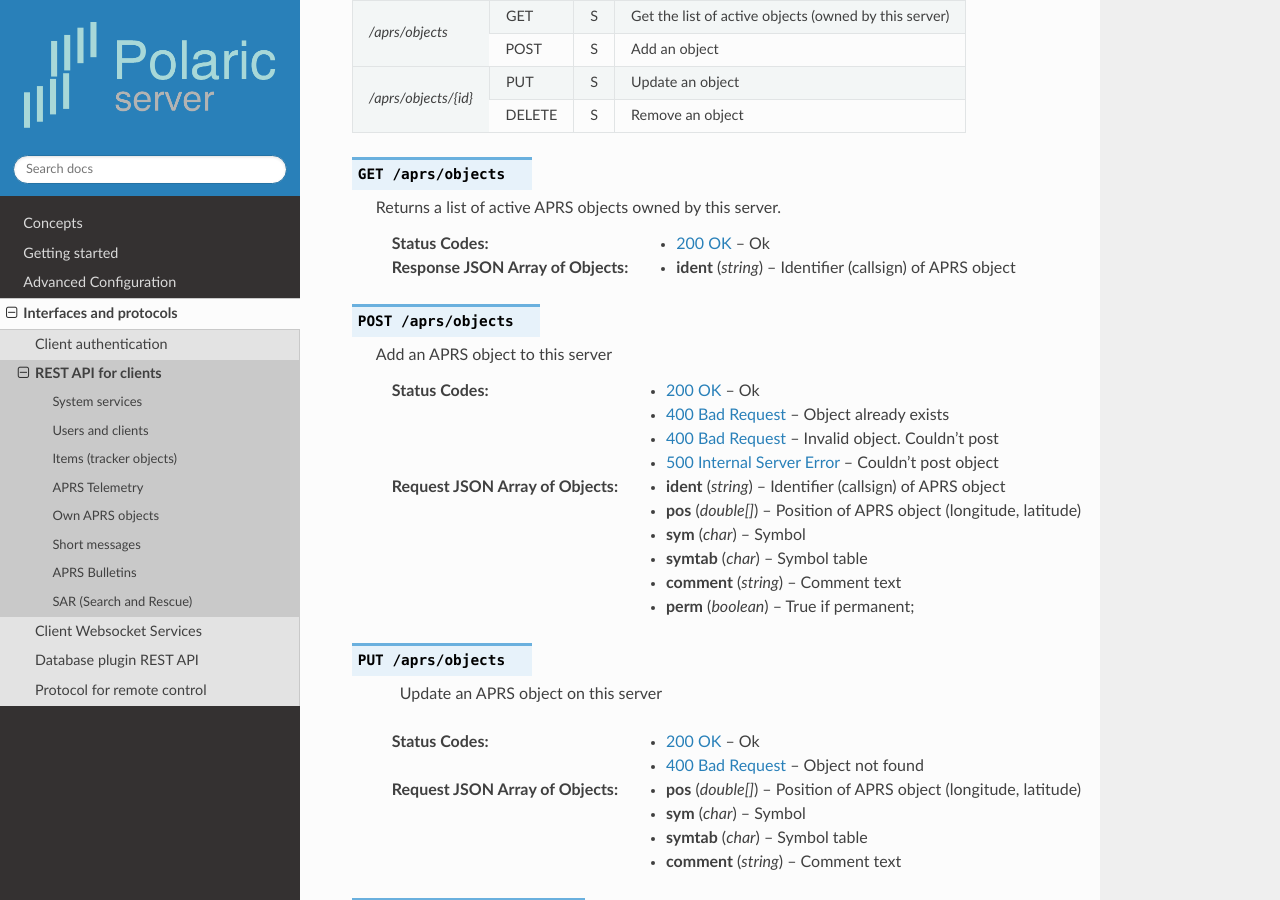
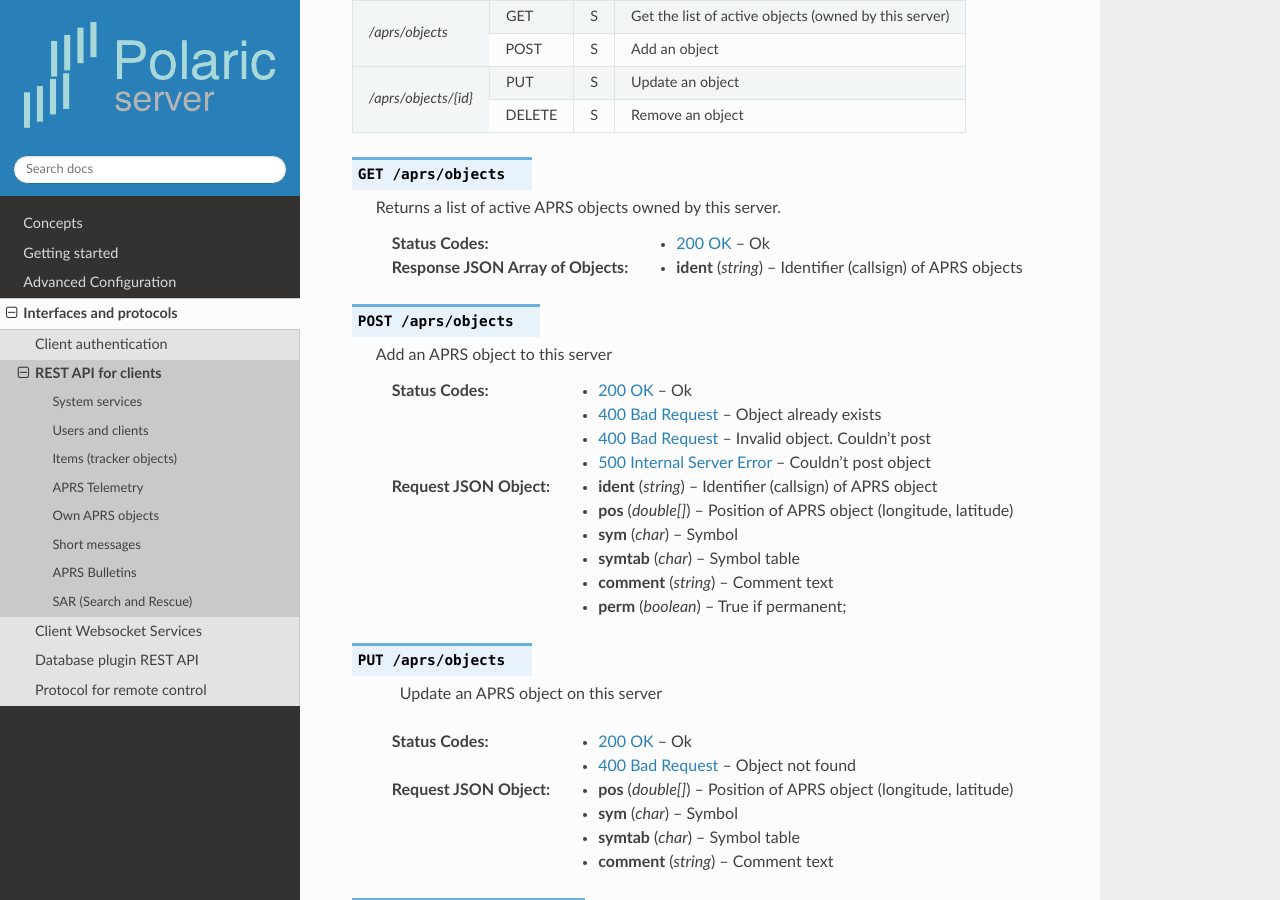
Before and after one commit to joakimsk/docs, a Sphinx documentation site: the page built from docs/source/restapi.rst, in a window 1280 px wide and 900 px high, scrolled down 10800 px. Built offline with Sphinx 7.4.7 and the Read the Docs theme 2.0.0, drawn with Linux system fonts in a browser that asks for light colours; some of the changed lines change nothing that is shown.

Commit message:
Update restapi.rst

```diff
--- a/docs/source/restapi.rst
+++ b/docs/source/restapi.rst
@@ -570,7 +570,7 @@ Source: `AprsObjectApi.java`
    Returns a list of active APRS objects owned by this server.
 
    :status 200: Ok
-   :>jsonarr string ident: Identifier (callsign) of APRS object
+   :>jsonarr string ident: Identifier (callsign) of APRS objects
 
 
 .. http:post:: /aprs/objects
@@ -582,12 +582,12 @@ Source: `AprsObjectApi.java`
    :status 400: Invalid object. Couldn't post
    :status 500: Couldn't post object
 
-   :<jsonarr string ident: Identifier (callsign) of APRS object
-   :<jsonarr double[] pos: Position of APRS object (longitude, latitude)
-   :<jsonarr char sym: Symbol
-   :<jsonarr char symtab: Symbol table
-   :<jsonarr string comment: Comment text
-   :<jsonarr boolean perm: True if permanent;
+   :<json string ident: Identifier (callsign) of APRS object
+   :<json double[] pos: Position of APRS object (longitude, latitude)
+   :<json char sym: Symbol
+   :<json char symtab: Symbol table
+   :<json string comment: Comment text
+   :<json boolean perm: True if permanent;
 
 
 
@@ -598,10 +598,10 @@ Source: `AprsObjectApi.java`
    :status 200: Ok
    :status 400: Object not found
 
-   :<jsonarr double[] pos: Position of APRS object (longitude, latitude)
-   :<jsonarr char sym: Symbol
-   :<jsonarr char symtab: Symbol table
-   :<jsonarr string comment: Comment text
+   :<json double[] pos: Position of APRS object (longitude, latitude)
+   :<json char sym: Symbol
+   :<json char symtab: Symbol table
+   :<json string comment: Comment text
 
 
 .. http:delete:: /aprs/objects/(id)
```
